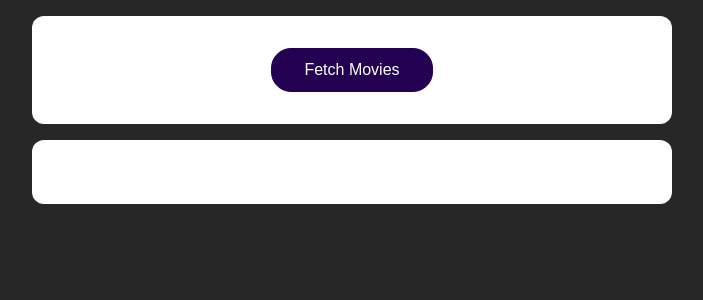
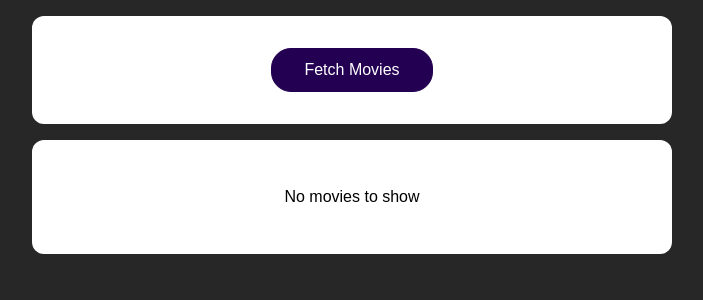
Before and after one commit to CodeNameNinja/React-Dummy-Movies, a React (Create React App) app: page / in a window 1280 px wide. Shown: the top 300 px of the page, without its empty margins (288-991 px from the left). Built offline with nearby package versions, Linux system fonts and the light colour scheme.

Commit message:
add default content

```diff
--- a/src/App.js
+++ b/src/App.js
@@ -29,7 +29,8 @@
         <button onClick={fetchMoviesHandler}>Fetch Movies</button>
       </section>
       <section>
-        {!isLoading && <MoviesList movies={movies} />}
+        {!isLoading && movies.length > 0 && <MoviesList movies={movies} />}
+        {!isLoading && movies.length === 0 && <p>No movies to show</p>}
         {isLoading && <p>Loading...</p>}
       </section>
     </React.Fragment>
```
Also changed, not shown: 9 other files (tests, documents, lock files or other folders).
